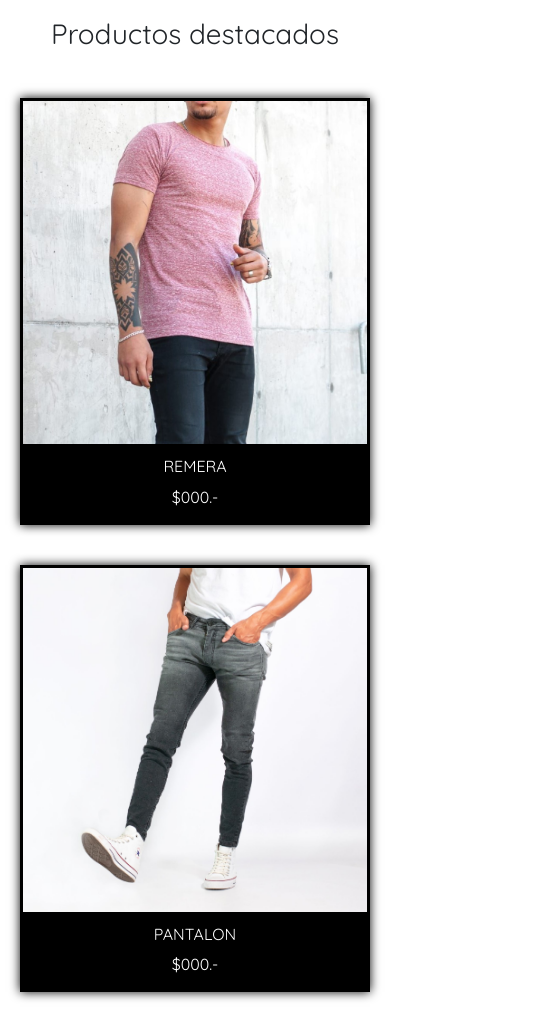
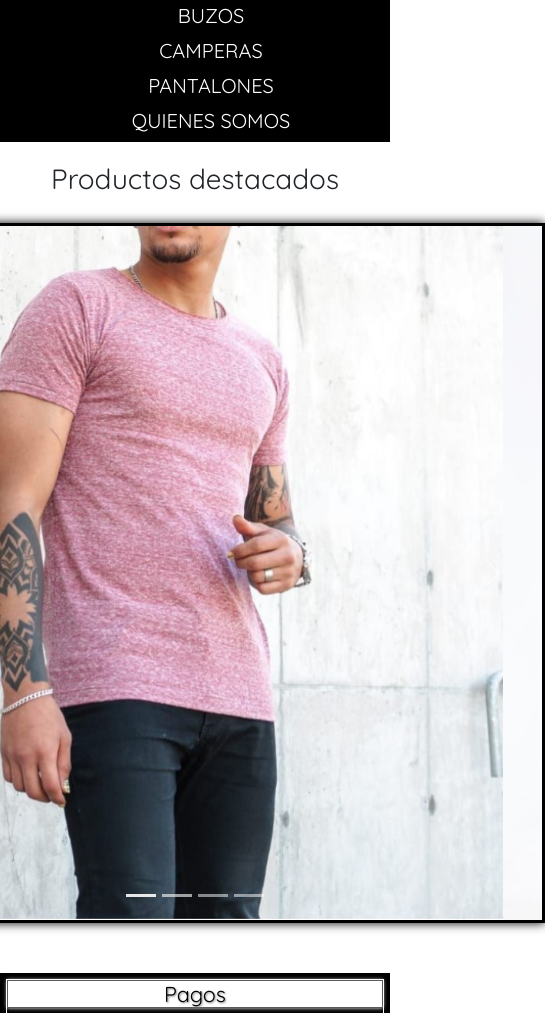
Before and after one commit to belzo19/PreEntrega2-Belsito, a plain HTML site: page index.html in a window 390 px wide. Shown: the part 143-1156 px from the top of the page, 545 px wide, since content can reach past the window. Drawn offline with nearby package versions, Linux system fonts and the light colour scheme.

Commit message:
mejora responsive en navbar y footer

```diff
--- a/css/style.css
+++ b/css/style.css
@@ -38,7 +38,6 @@ body
 
 .navegador
 {
-
     display: flex;
     justify-content: space-around;
     flex-wrap: wrap;
@@ -46,6 +45,20 @@ body
     list-style: none;
     font-size: 1.25rem;
     margin-bottom: .0625rem;
+}
+
+@media only screen and (max-width: 37.5rem) {
+    .navegador
+    {
+        display: flex;
+        flex-direction: column;
+        flex-wrap: wrap;
+        width: 100%;
+        list-style: none;
+        font-size: 1.25rem;
+        margin-bottom: .0625rem;
+        gap: .3125rem;
+    }
 }
 
 a
@@ -101,32 +114,9 @@ main article img
     display: grid;
     grid-template-columns: auto auto auto auto;
     justify-content: center;
-    margin-bottom: 1.5625rem;
+    margin-bottom: 3.125rem;
 
-}
 
-@media only screen and (max-width: 1530px) {
-    .contenedor_inicio {
-    display: grid;
-    grid-template-columns: auto auto auto;
-    justify-content: center;
-    }
-}
-
-@media only screen and (max-width: 1130px) {
-    .contenedor_inicio {
-    display: grid;
-    grid-template-columns: auto auto;
-    justify-content: center;
-    }
-}
-
-@media only screen and (max-width: 750px) {
-    .contenedor_inicio {
-    display: grid;
-    grid-template-columns: auto;
-    justify-content: center;
-    }
 }
 
 .contenedor
@@ -175,23 +165,6 @@ main article img
     font-size: larger;
     margin-bottom: 3.125rem;
 
-}
-
-.caja_inicio
-{
-    display: flex;
-    flex-direction: column;
-    color: white;
-    background-color: black;
-    width: 21.875rem;
-    margin: 1.25rem;
-    box-shadow: 0rem 0rem .625rem black;
-}
-
-.caja_inicio:hover
-{
-    text-shadow: .0625rem .0625rem .25rem white;
-    box-shadow: .0625rem .0625rem .25rem white;
 }
 
 .caja
@@ -252,6 +225,17 @@ footer div a img:hover
     padding: .3125rem;
 }
 
+@media only screen and (max-width: 37.8125rem) {
+    .divfooter
+{
+    display: flex;
+    flex-direction: column;
+    gap: .625rem;
+    margin: 0;
+    padding: .3125rem;
+}
+}
+
 .columnasfooter
 {
     border: .0625rem solid white;
@@ -288,3 +272,10 @@ box-shadow: 0rem 0rem .25rem white;
     padding: .3125rem;
     grid-column: 1 / 5;
 }
+
+.carousel-inner {
+    width: 43.75rem;
+    justify-content: center;
+    box-shadow: 0rem 0rem .625rem black;
+    border: 3px solid black;
+}
--- a/index.html
+++ b/index.html
@@ -36,37 +36,36 @@
     <h1>Productos destacados</h1>
 
     <main class="contenedor_inicio">
-        <article class="caja_inicio">
-            <img src="assets/images/productos/remeras/1.jpg" alt="remera">
-            <div class="text-caja">
-                <h2>REMERA</h2>
-                <p>$000.-</p>
+        <div id="carouselExampleAutoplaying" class="carousel slide" data-bs-ride="carousel">
+            <div class="carousel-indicators">
+                <button type="button" data-bs-target="#carouselExampleAutoplaying" data-bs-slide-to="0" class="active" aria-current="true" aria-label="Slide 1"></button>
+                <button type="button" data-bs-target="#carouselExampleAutoplaying" data-bs-slide-to="1" aria-label="Slide 2"></button>
+                <button type="button" data-bs-target="#carouselExampleAutoplaying" data-bs-slide-to="2" aria-label="Slide 3"></button>
+                <button type="button" data-bs-target="#carouselExampleAutoplaying" data-bs-slide-to="3" aria-label="Slide 4"></button>
+              </div>
+            <div class="carousel-inner">
+              <div class="carousel-item active">
+                <img src="assets/images/productos/remeras/1.jpg" class="d-block w-100" alt="remera">
+              </div>
+              <div class="carousel-item">
+                <img src="assets/images/productos/pantalones/cartagena 1.png" class="d-block w-100" alt="pantalon">
+              </div>
+              <div class="carousel-item">
+                <img src="assets/images/productos/camperas/campera.jpg" class="d-block w-100" alt="campera">
+              </div>
+              <div class="carousel-item">
+                <img src="assets/images/productos/buzos/buzos 2 colores.jpg" class="d-block w-100" alt="buzo">
+              </div>
             </div>
-        </article>
-
-        <article class="caja_inicio">
-            <img src="assets/images/productos/pantalones/cartagena 1.png" alt="pantalon">
-            <div class="text-caja">
-                <h2>PANTALON</h2>
-                <p>$000.-</p>
-            </div>
-        </article>
-
-        <article class="caja_inicio">
-            <img src="assets/images/productos/buzos/buzos 2 colores.jpg" alt="buzo">
-            <div class="text-caja">
-                <h2>BUZO</h2>
-                <p>$000.-</p>
-            </div>
-        </article>
-
-        <article class="caja_inicio">
-            <img src="assets/images/productos/bermudas/3.jpg" alt="bermuda">
-            <div class="text-caja">
-                <h2>BERMUDA</h2>
-                <p>$000.-</p>
-            </div>
-        </article>
+            <button class="carousel-control-prev" type="button" data-bs-target="#carouselExampleAutoplaying" data-bs-slide="prev">
+                <span class="carousel-control-prev-icon" aria-hidden="true"></span>
+                <span class="visually-hidden">Previous</span>
+              </button>
+              <button class="carousel-control-next" type="button" data-bs-target="#carouselExampleAutoplaying" data-bs-slide="next">
+                <span class="carousel-control-next-icon" aria-hidden="true"></span>
+                <span class="visually-hidden">Next</span>
+              </button>
+          </div>
 
     </main>
 
@@ -125,7 +124,7 @@
         </div>
 
     </footer>
-
+    <script src="https://cdn.jsdelivr.net/npm/bootstrap@5.3.2/dist/js/bootstrap.bundle.min.js" integrity="sha384-C6RzsynM9kWDrMNeT87bh95OGNyZPhcTNXj1NW7RuBCsyN/o0jlpcV8Qyq46cDfL" crossorigin="anonymous"></script>
 </body>
 
 </html>
```
